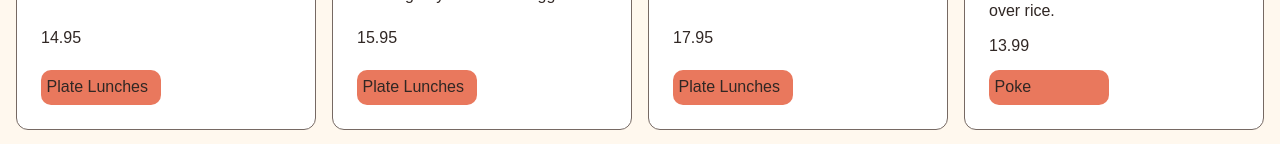
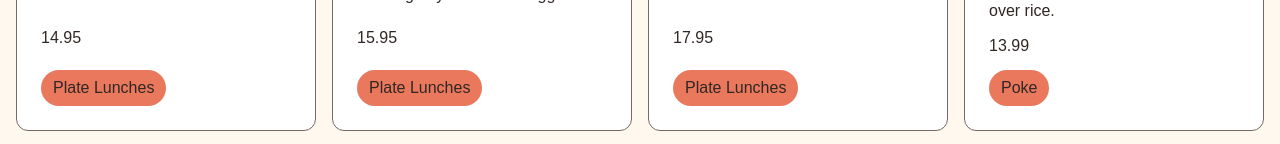
Before and after one commit to jjackson112/pau-hana-kitchen, a React (Vite) app in the folder frontend/: page / in a window 1280 px wide. Shown: the part 597-741 px from the top of the page. Built offline with nearby package versions, Linux system fonts and the light colour scheme.

Commit message:
category badge styles - fit content width

```diff
--- a/frontend/src/App.css
+++ b/frontend/src/App.css
@@ -96,8 +96,9 @@ body {
 }
 
 .category-badge {
+  display: inline-block;
   background-color: var(--pauhana-coral);
-  padding: 0.35rem;
-  border-radius: 10px;
-  max-width: 120px;
+  padding: 0.4rem .75rem;
+  border-radius: 999px;
+  width: fit-content;
 }
```
